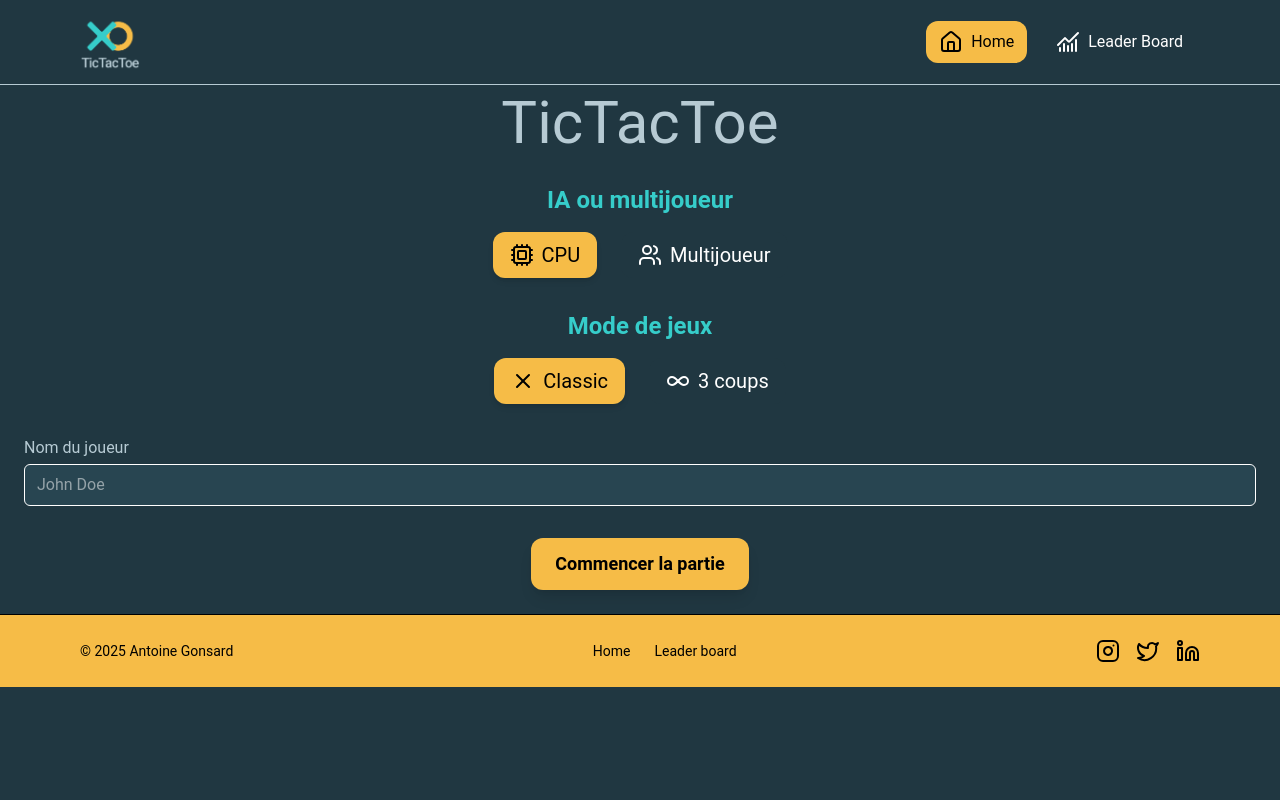
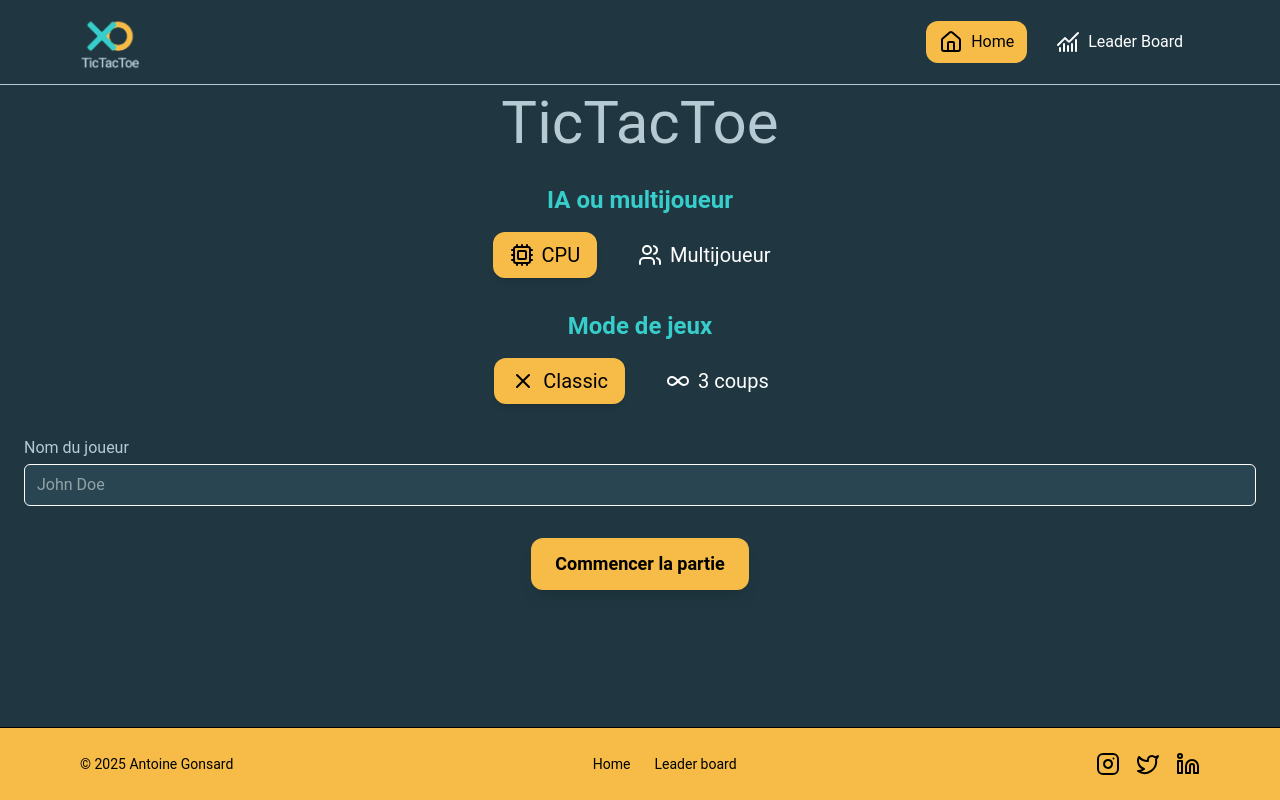
Before and after one commit to TheKings294/react_tic_tac_toe, a React (Vite) app: page / in a window 1280 px wide. Built offline with nearby package versions, Linux system fonts and the light colour scheme.

Commit message:
fix: Edit tailwind to have the footer fixed at the bottom

```diff
--- a/src/components/Footer.tsx
+++ b/src/components/Footer.tsx
@@ -3,7 +3,7 @@ import {Instagram, Twitter, Linkedin} from "lucide-react";
 
 export default function Footer() {
     return (
-        <footer className="w-full border-t bg-orange">
+        <footer className="fixed bottom-0 left-0 w-full border-t bg-orange">
             <div className="mx-auto flex flex-col items-center gap-4 px-4 py-6 md:max-w-6xl md:flex-row md:justify-between">
 
                 <div className="text-sm">
```
